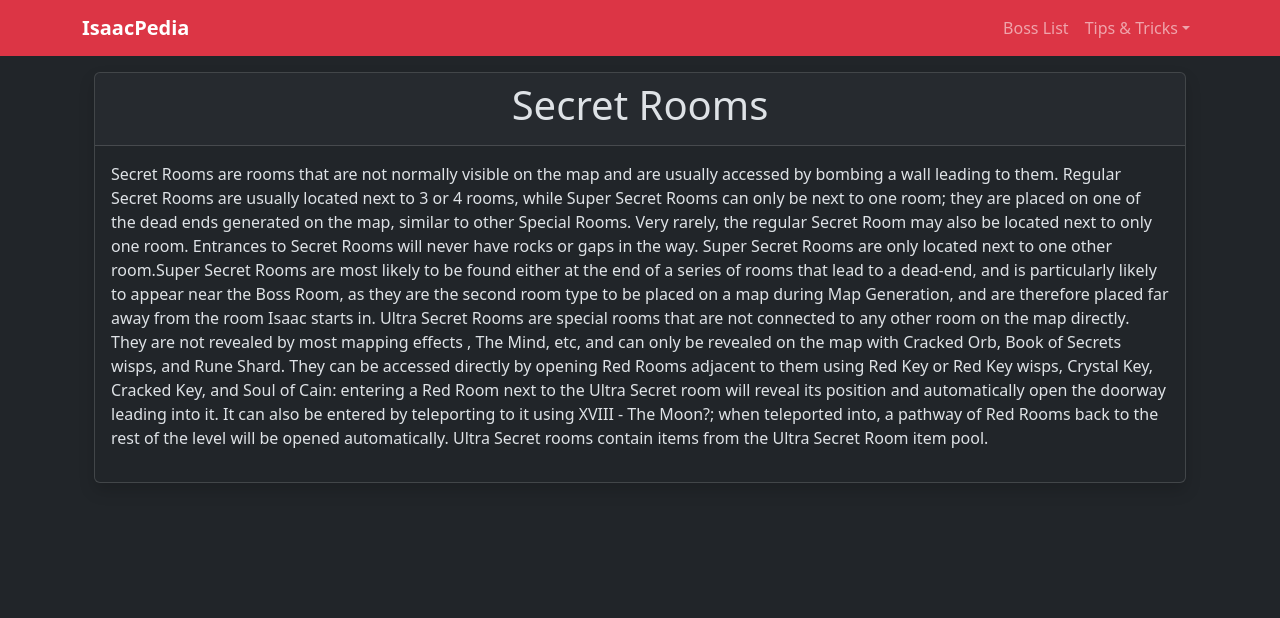
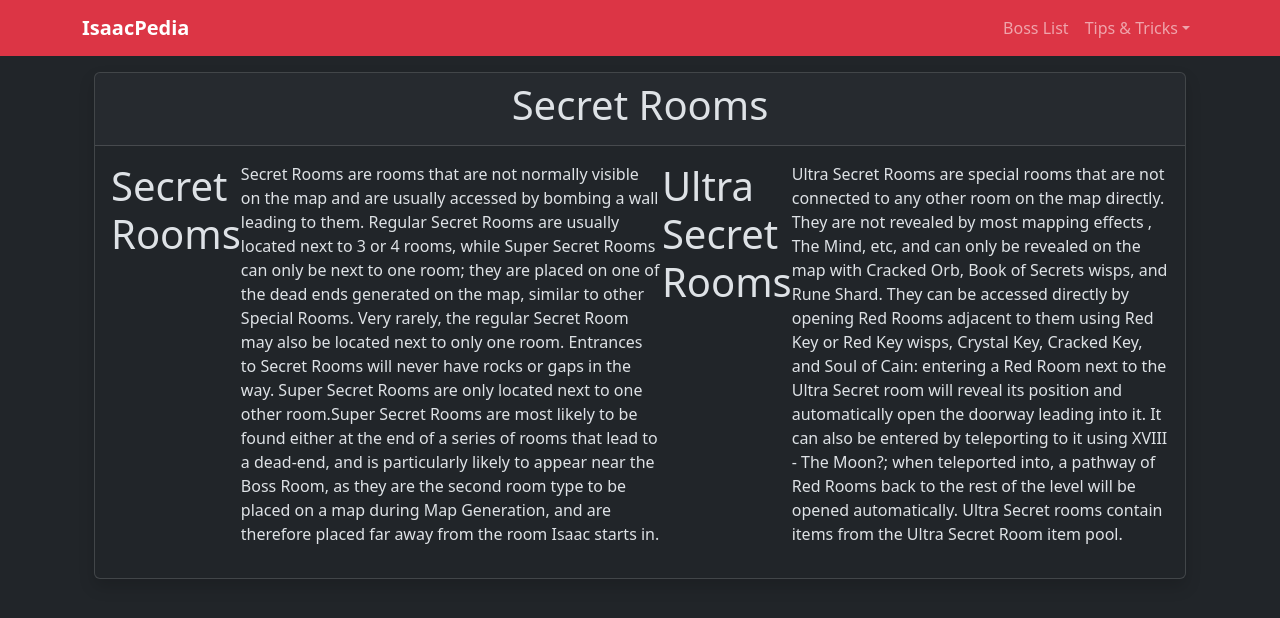
Before and after one commit to Vriska278/Isaac_Wiki, a React (Create React App) app in the folder client/: page /secretRooms in a window 1280 px wide. Shown: the top 618 px of the page. Built offline with nearby package versions, Linux system fonts and the light colour scheme.

Commit message:
clarke changes

```diff
--- a/client/src/App.jsx
+++ b/client/src/App.jsx
@@ -5,6 +5,7 @@ import BossDetails from './components/BossDetails';
 import AngelDevilDeals from './components/AngelDevilDeals'
 import TintedRocks from './components/TintedRocks';
 import SecretRooms from './components/SecretRooms'
+import AdvancedMechanics from './components/AdvancedMechanics';
 
 function App() {
   return (
@@ -18,6 +19,7 @@ function App() {
           <Route path='/deals' element={<AngelDevilDeals />} />
           <Route path='/rocks' element={<TintedRocks />} />
           <Route path='/secretRooms' element={<SecretRooms />} />
+          <Route path='/mechanics' element={<AdvancedMechanics />} />
         </Routes>
       </div>
     </>
--- /dev/null
+++ b/client/src/components/AdvancedMechanics.jsx
@@ -0,0 +1,55 @@
+import { Link } from 'react-router-dom';
+
+function AdvancedMechanics() {
+    return (
+        <>
+            <div className='container'>
+                <div className='card shadow'>
+                    <div className='card-header d-flex justify-content-center '>
+                        <h1> Advanced Mechanics and Syngery Tips </h1>
+                    </div>
+                    <div className='card-body'>
+                        <div className='d-flex justify-content-center'>
+                            <p>
+                                <ul>
+                                    <li>
+                                        If you beat mom under 20 mins you get to go to a boss rush,
+                                        in which you get to choose one of four items before facing
+                                        15 waves of bosses with two bosses per wave.
+                                    </li>
+                                    <li>
+                                        Jera and blank card is a powerful combo that can be used to
+                                        duplicate all items a room multiple times over.
+                                    </li>
+                                    <li> More bosses are unlocked by defeating mom 11 times </li>
+                                    <li>
+                                        Using the bible on mom instantly kills mom but if you use it
+                                        on satan it instantly kills you
+                                    </li>
+                                    <li>
+                                        Extra HUD shows you what items you have picked up for better
+                                        synergies, Found HUD show the stats of the player
+                                    </li>
+                                    <li>
+                                        There are a few transformations, bookworm, mom, beelzebub,
+                                        fun guy, seraphim, bob, spun, leviathan, and guppy which is
+                                        the most powerful. These transformations can be obtained by
+                                        collecting three of X item ie( three mushroom items, three
+                                        leviathan items, or three guppy items.)
+                                    </li>
+                                </ul>
+                            </p>
+                        </div>
+                        <div className='text-end'>
+                            <Link to='/bosses'>
+                                <button className='btn btn-danger'>Home</button>
+                            </Link>
+                        </div>
+                    </div>
+                </div>
+            </div>
+        </>
+    );
+}
+
+export default AdvancedMechanics;
--- a/client/src/components/AngelDevilDeals.jsx
+++ b/client/src/components/AngelDevilDeals.jsx
@@ -1,4 +1,3 @@
-import React from 'react';
 
 function AngelDevilDeals() {
   return (
@@ -9,25 +8,27 @@ function AngelDevilDeals() {
             <h1> Angel & Devil Deals </h1>
           </div>
           <div className='card-body'>
-            <div className='d-flex justify-content-center'>
-              <p>
-                Devil rooms at the start of the every floor past the first floor
-                have a 100 percent chance of spawning. One of those ways it to
-                take no red heart damage on the current floor. Another option is
-                taking no red heart damage during a boss fight, this increases
-                the chance to get a devil deal by 35 percent. Having certain
-                items also increase the percentage chance of a devil deal
-                appearing. These items include the pentagram, Book of
-                revelations, goat head, the book of belilal, black candle,
-                satanic bible wisps. Soul hearts and black hearts protect your
-                chance of a devil deals if damage is taken. If a devil deal is
-                taken, only devil deals will occur for the rest of the run. For
-                Angel Rooms to appear two conditions must be met. The first
-                condition is a devil must has spawned on a previous floor. The
-                second condition is no devil deal made up until that point in
-                the run.
-              </p>
-            </div>
+            <p>
+              Devil rooms at the start of the every floor past the first floor
+              have a 100 percent chance of spawning. One of those ways it to
+              take no red heart damage on the current floor. Another option is
+              taking no red heart damage during a boss fight, this increases the
+              chance to get a devil deal by 35 percent.
+            </p>
+            <p>
+              Having certain items also increase the percentage chance of a
+              devil deal appearing. These items include the pentagram, Book of
+              revelations, goat head, the book of belilal, black candle, satanic
+              bible wisps.
+            </p>
+            <p>
+              Soul hearts and black hearts protect your chance of a devil deals
+              if damage is taken. If a devil deal is taken, only devil deals
+              will occur for the rest of the run. For Angel Rooms to appear two
+              conditions must be met. The first condition is a devil must has
+              spawned on a previous floor. The second condition is no devil deal
+              made up until that point in the run.
+            </p>
           </div>
         </div>
       </div>
--- a/client/src/components/Navbar.jsx
+++ b/client/src/components/Navbar.jsx
@@ -40,6 +40,11 @@ function Navbar() {
                                         Tinted Rocks
                                     </Link>
                                 </li>
+                                <li>
+                                    <Link className='dropdown-item' to='/mechanics'>
+                                        Advanced Mechanics
+                                    </Link>
+                                </li>
                             </ul>
                         </li>
                     </ul>
--- a/client/src/components/SecretRooms.jsx
+++ b/client/src/components/SecretRooms.jsx
@@ -10,6 +10,7 @@ function SecretRooms() {
           </div>
           <div className='card-body'>
             <div className='d-flex justify-content-center'>
+              <h1>Secret Rooms</h1>
               <p>
                 Secret Rooms are rooms that are not normally visible on the map
                 and are usually accessed by bombing a wall leading to them.
@@ -24,19 +25,23 @@ function SecretRooms() {
                 lead to a dead-end, and is particularly likely to appear near
                 the Boss Room, as they are the second room type to be placed on
                 a map during Map Generation, and are therefore placed far away
-                from the room Isaac starts in. Ultra Secret Rooms are special
-                rooms that are not connected to any other room on the map
-                directly. They are not revealed by most mapping effects , The
-                Mind, etc, and can only be revealed on the map with Cracked Orb,
-                Book of Secrets wisps, and Rune Shard. They can be accessed
-                directly by opening Red Rooms adjacent to them using Red Key or
-                Red Key wisps, Crystal Key, Cracked Key, and Soul of Cain:
-                entering a Red Room next to the Ultra Secret room will reveal
-                its position and automatically open the doorway leading into it.
-                It can also be entered by teleporting to it using XVIII - The
-                Moon?; when teleported into, a pathway of Red Rooms back to the
-                rest of the level will be opened automatically. Ultra Secret
-                rooms contain items from the Ultra Secret Room item pool.
+                from the room Isaac starts in.
+              </p>
+              <h1> Ultra Secret Rooms </h1>
+              <p>
+                Ultra Secret Rooms are special rooms that are not connected to
+                any other room on the map directly. They are not revealed by
+                most mapping effects , The Mind, etc, and can only be revealed
+                on the map with Cracked Orb, Book of Secrets wisps, and Rune
+                Shard. They can be accessed directly by opening Red Rooms
+                adjacent to them using Red Key or Red Key wisps, Crystal Key,
+                Cracked Key, and Soul of Cain: entering a Red Room next to the
+                Ultra Secret room will reveal its position and automatically
+                open the doorway leading into it. It can also be entered by
+                teleporting to it using XVIII - The Moon?; when teleported into,
+                a pathway of Red Rooms back to the rest of the level will be
+                opened automatically. Ultra Secret rooms contain items from the
+                Ultra Secret Room item pool.
               </p>
             </div>
           </div>
```
